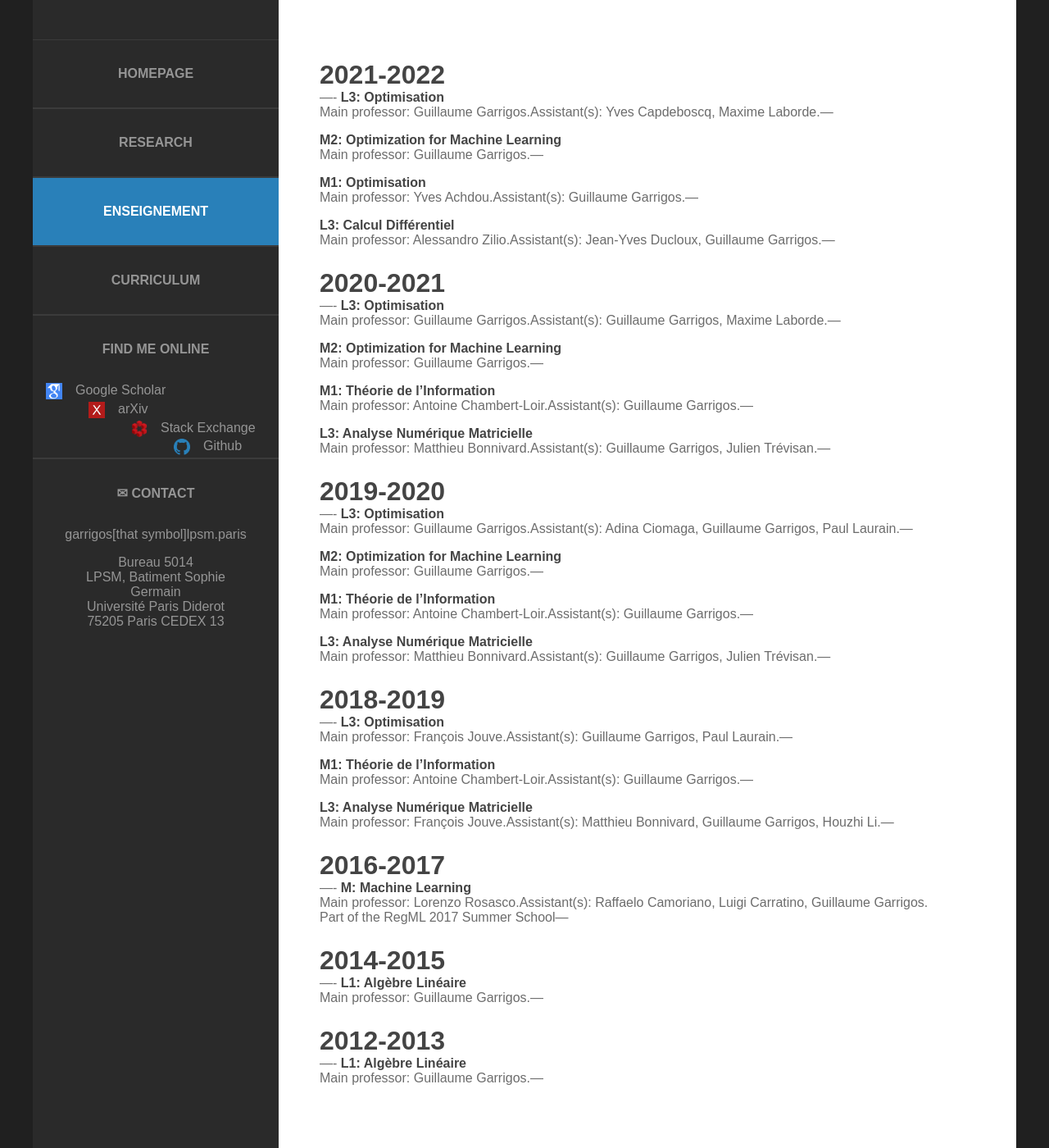
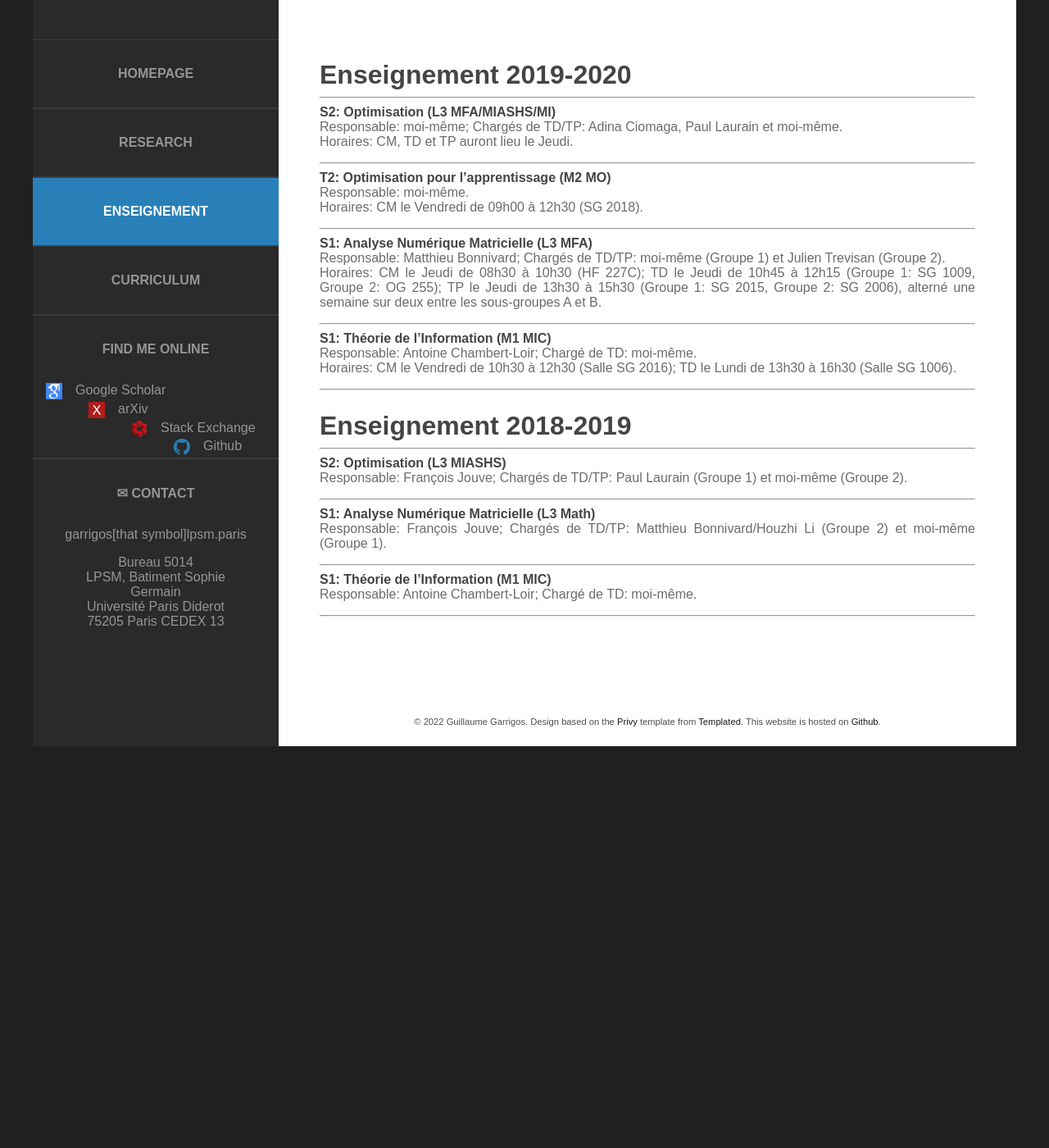
Before and after one commit to Guillaume-Garrigos/guillaume-garrigos.github.io, a Jekyll site: the page built from teaching.md, in a window 1280 px wide and 1400 px high. Shown: the whole window at 82% size. Built offline with Jekyll 4.4.1, drawn with Linux system fonts in a browser that asks for light colours.

Commit message:
confused

```diff
--- a/teaching.md
+++ b/teaching.md
@@ -3,26 +3,46 @@ title: Enseignement
 layout: default
 ---
 
-{% for teaching in site.data.teaching %}
-{%- if teaching.year -%}
-
-# {{ teaching.year }}
+# Enseignement 2019-2020
 
 ---
 
-{%- endif -%}
-
-- **{{ teaching.level }}: {{ teaching.class }}**<br>
-  Main professor: {{ teaching.main }}. {%- if teaching.assistant -%}Assistant(s): {{ teaching.assistant }}.{%- endif -%}
-{%- if teaching.comment -%}
-<br>
-  {{ teaching.comment }}
-{%- endif -%}
-{%- if teaching.link -%}
-<br>
-  Material for the class: [link]({{ teaching.link }}).
-{%- endif -%}
+- **S2: Optimisation (L3 MFA/MIASHS/MI)**<br>
+  Responsable: moi-même; Chargés de TD/TP: Adina Ciomaga, Paul Laurain et moi-même.<br>
+  Horaires: CM, TD et TP auront lieu le Jeudi.
 
 ---
 
-{% endfor %}
+- **T2: Optimisation pour l'apprentissage (M2 MO)**<br>
+  Responsable: moi-même.<br>
+  Horaires: CM le Vendredi de 09h00 à 12h30 (SG 2018).
+
+---
+
+- **S1: Analyse Numérique Matricielle (L3 MFA)**<br>
+  Responsable: Matthieu Bonnivard; Chargés de TD/TP: moi-même (Groupe 1) et Julien Trevisan (Groupe 2).<br>
+  Horaires: CM le Jeudi de 08h30 à 10h30 (HF 227C); TD le Jeudi de 10h45 à 12h15 (Groupe 1: SG 1009, Groupe 2: OG 255); TP le Jeudi de 13h30 à 15h30 (Groupe 1: SG 2015, Groupe 2: SG 2006), alterné une semaine sur deux entre les sous-groupes A et B.
+
+---
+
+- **S1: Théorie de l'Information (M1 MIC)**<br>
+  Responsable: Antoine Chambert-Loir; Chargé de TD: moi-même.<br>
+  Horaires: CM le Vendredi de 10h30 à 12h30 (Salle SG 2016); TD le Lundi de 13h30 à 16h30 (Salle SG 1006).
+
+---
+
+# Enseignement 2018-2019
+
+---
+- **S2: Optimisation (L3 MIASHS)**<br>
+  Responsable: François Jouve; Chargés de TD/TP: Paul Laurain (Groupe 1) et moi-même (Groupe 2).
+
+---
+- **S1: Analyse Numérique Matricielle (L3 Math)**<br>
+  Responsable: François Jouve; Chargés de TD/TP: Matthieu Bonnivard/Houzhi Li (Groupe 2) et moi-même (Groupe 1).
+
+---
+- **S1: Théorie de l'Information (M1 MIC)**<br>
+  Responsable: Antoine Chambert-Loir; Chargé de TD: moi-même.
+
+---
```
